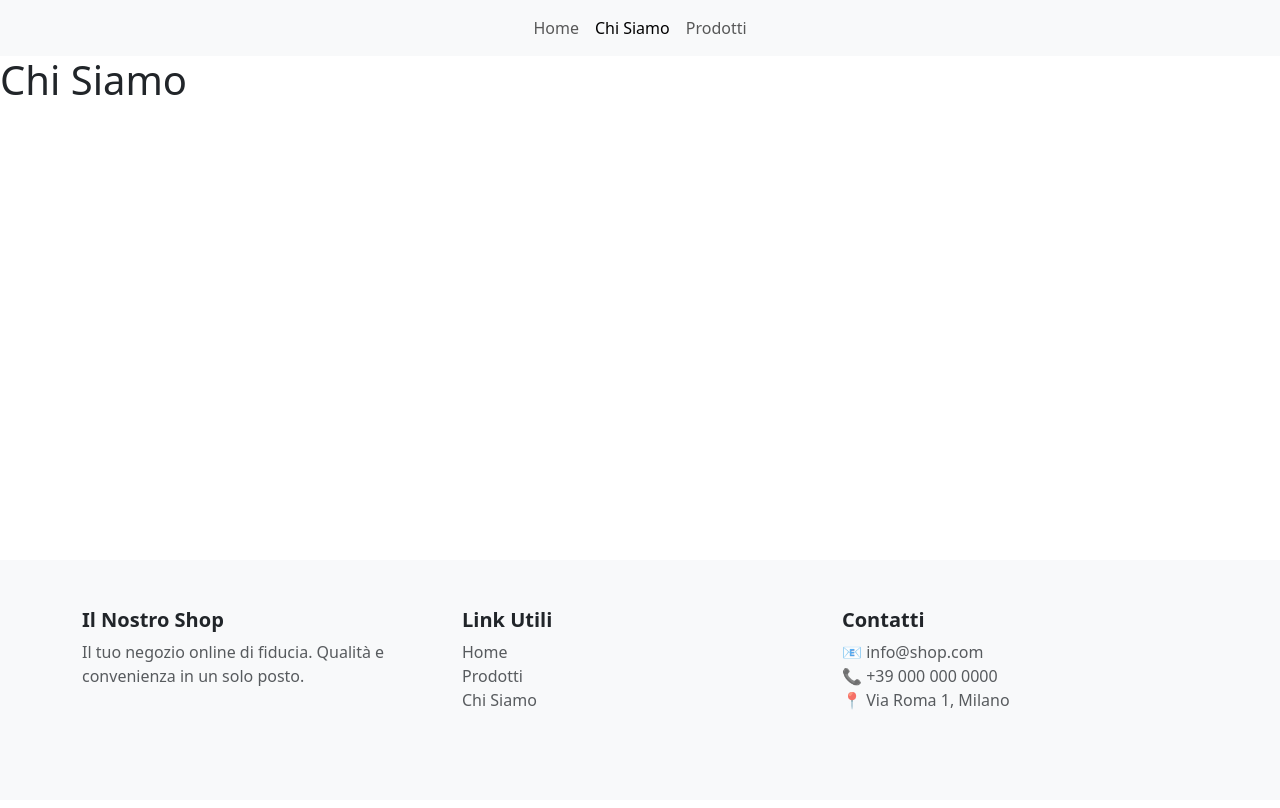
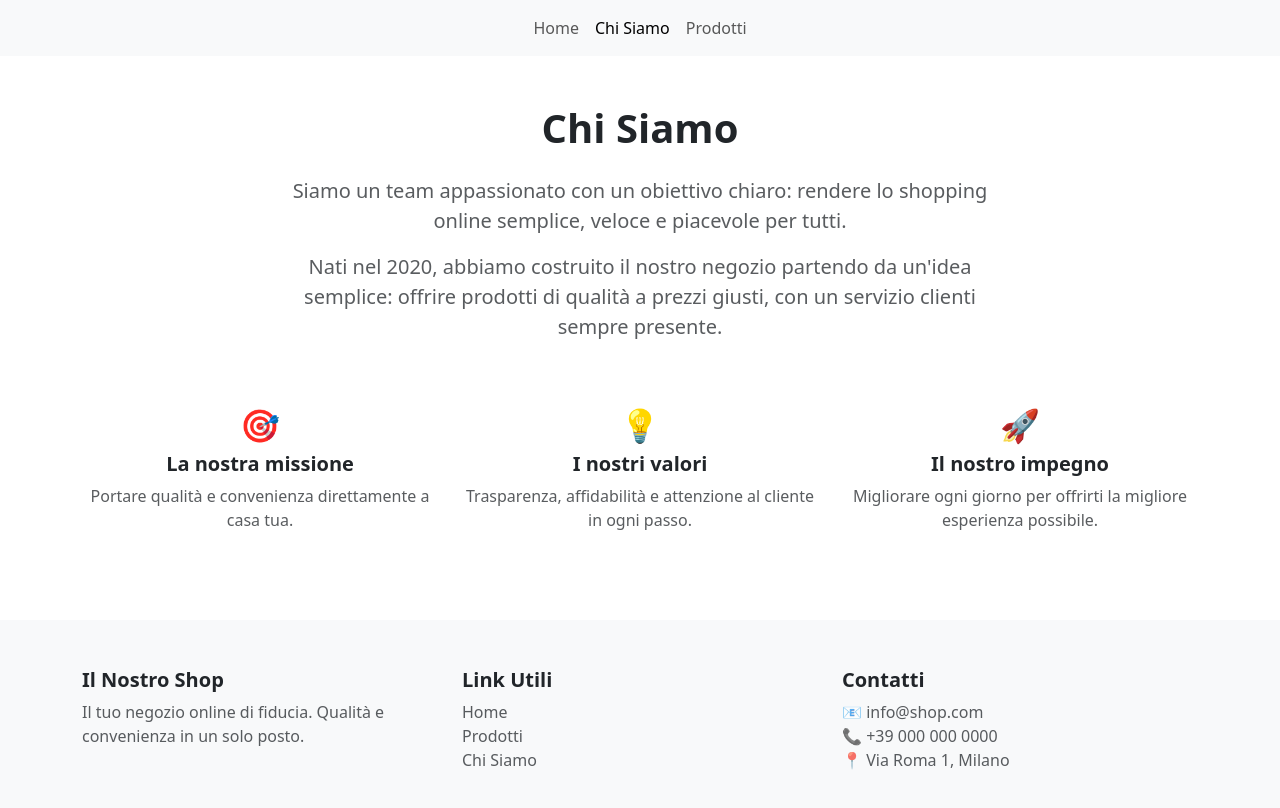
Before and after one commit to paolo-della-fera/react-router, a React (Vite) app: page /ChiSiamo in a window 1280 px wide. Shown: the top 808 px of the page. Built offline with nearby package versions, Linux system fonts and the light colour scheme.

Commit message:
add markup to the Chi Siamo page

```diff
--- a/src/pages/ChiSiamo.jsx
+++ b/src/pages/ChiSiamo.jsx
@@ -3,7 +3,54 @@ export default function ChiSiamo() {
         <>
 
             <main>
-                <h1>Chi Siamo</h1>
+
+                <div className="container mt-5">
+
+                    {/* chi siamo */}
+                    <div className="row justify-content-center">
+                        <div className="col-12 col-md-8 text-center">
+                            <h1 className="fw-bold mb-4">Chi Siamo</h1>
+                            <p className="text-muted fs-5">
+                                Siamo un team appassionato con un obiettivo chiaro: rendere
+                                lo shopping online semplice, veloce e piacevole per tutti.
+                            </p>
+                            <p className="text-muted fs-5">
+                                Nati nel 2020, abbiamo costruito il nostro negozio partendo
+                                da un'idea semplice: offrire prodotti di qualità a prezzi giusti,
+                                con un servizio clienti sempre presente.
+                            </p>
+                        </div>
+                    </div>
+
+
+                    {/* i nostri obiettivi */}
+                    <div className="row mt-5 text-center">
+                        <div className="col-12 col-md-4 mb-4">
+                            <h2>🎯</h2>
+                            <h5 className="fw-bold">La nostra missione</h5>
+                            <p className="text-muted">
+                                Portare qualità e convenienza direttamente a casa tua.
+                            </p>
+                        </div>
+                        <div className="col-12 col-md-4 mb-4">
+                            <h2>💡</h2>
+                            <h5 className="fw-bold">I nostri valori</h5>
+                            <p className="text-muted">
+                                Trasparenza, affidabilità e attenzione al cliente in ogni passo.
+                            </p>
+                        </div>
+                        <div className="col-12 col-md-4 mb-4">
+                            <h2>🚀</h2>
+                            <h5 className="fw-bold">Il nostro impegno</h5>
+                            <p className="text-muted">
+                                Migliorare ogni giorno per offrirti la migliore esperienza possibile.
+                            </p>
+                        </div>
+                    </div>
+
+
+                </div>
+
             </main>
 
         </>
```
